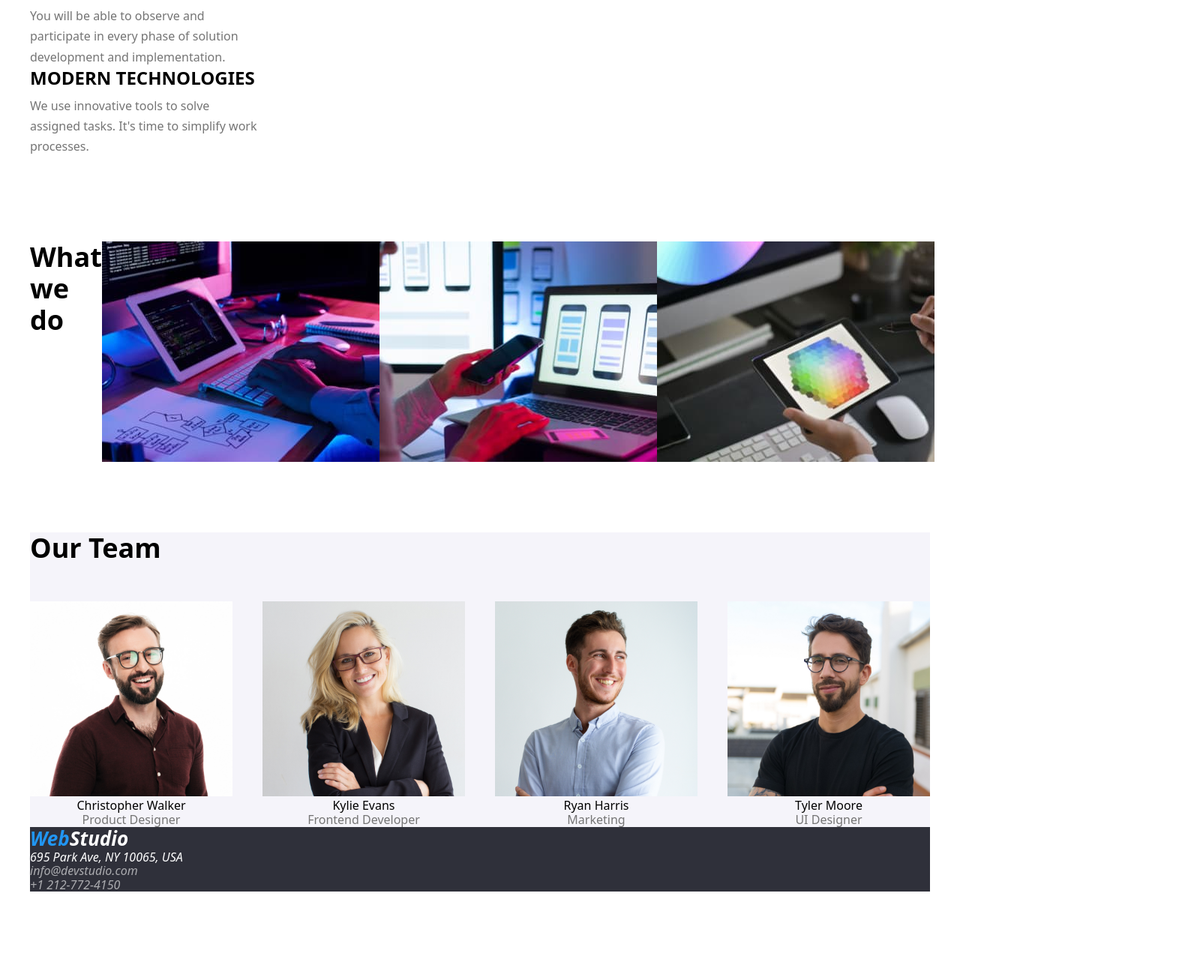
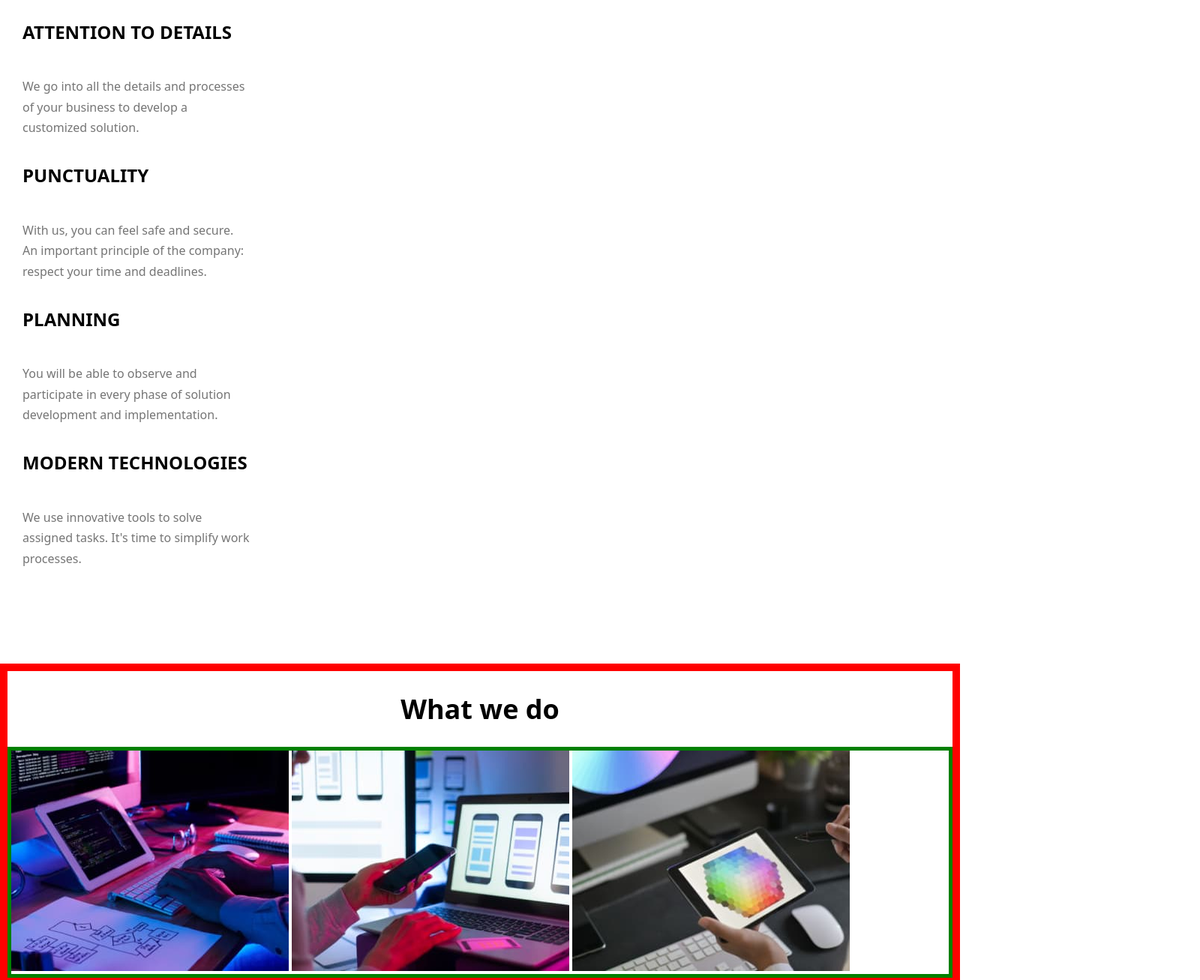
Before and after one commit to Teodora1998/goit-markup-hw-03, a plain HTML site: page index.html in a window 1280 px wide. Shown: the part 840-2147 px from the top of the page at 75% size, 1600 px wide, since content can reach past the window. Before the commit the page ends 2031 px from the top, so only its background shows below. Drawn offline with nearby package versions, Linux system fonts and the light colour scheme.

Commit message:
Tema 3 - partial

```diff
--- a/css/styles.css
+++ b/css/styles.css
@@ -25,8 +25,12 @@ ul {
 }
 
 .container {
-  max-width: 1200px;
+  max-width: 1600px;
   margin: 0 auto;
+}
+
+.section {
+  padding: 94px auto;
 }
 /*header styling */
 
@@ -40,7 +44,7 @@ ul {
   font-weight: 700;
   font-size: 26px;
   line-height: 1.19;
-  margin-right: 93px;
+  margin: 25px 93px 24px 215px;
 }
 
 .logo-highlight {
@@ -49,6 +53,7 @@ ul {
 
 .main-nav-item {
   display: inline-block;
+  margin: 32px 25px;
 }
 
 .main-nav-link {
@@ -67,6 +72,7 @@ ul {
 }
 .contact-list-item {
   display: inline-block;
+  margin: 32px 20px;
 }
 
 .contact-nav-link {
@@ -85,7 +91,8 @@ ul {
 .hero-section {
   background-color: #2f303a;
   color: #ffffff;
-  width: 1200px;
+  text-align: center;
+  width: 1600px;
   padding: 200px 0;
 }
 
@@ -93,7 +100,6 @@ ul {
   font-weight: 900;
   font-size: 44px;
   line-height: 1.36;
-  margin-bottom: 30px;
 }
 
 .main-sec-button {
@@ -115,11 +121,12 @@ ul {
 /* page section styling */
 
 .page-section {
-  display: inline;
+  display: flex;
   padding: 94px 30px;
 }
 
 .page-sec-subtitle {
+  display: inline-block;
   font-weight: 700;
   padding-bottom: 10px;
 }
@@ -131,17 +138,26 @@ ul {
 
 /* About section styling */
 .about-section {
-  width: 1200px;
+  display: flexbox;
   margin: 0 auto;
-  display: flex;
-  padding: 94px 0;
+  justify-content: space-between;
+  border: 10px solid red;
+}
+
+.about-images {
+  height: auto;
+  flex-basis: 1200px;
+  gap: 30px;
+  flex-grow: 0;
+  flex-shrink: 1;
+  border: 5px solid green;
 }
 
 .section-title {
   font-weight: 700;
   font-size: 36px;
   line-height: 1.16;
-  margin-bottom: 50px;
+  text-align: center;
 }
 
 /* team section styling */
@@ -229,11 +245,3 @@ ul {
   font-size: 16px;
   line-height: 1.87;
 }
-
-* {
-  margin-block-start: 0;
-  margin-block-end: 0;
-  margin-inline-start: 0;
-  margin-inline-end: 0;
-  padding-inline-start: 0;
-}
--- a/index.html
+++ b/index.html
@@ -34,15 +34,15 @@
   </div>
   <main>
     <div class="container">
-      <section class="hero-section">
-        <h1 class="hero-title">EFFECTIVE SOLUTIONS FOR YOUR BUSINESS</h1>
+      <section class="section hero-section">
+        <h1 class="hero-title">EFFECTIVE SOLUTIONS FOR</br> YOUR BUSINESS</h1>
         <button class="main-sec-button" type="button">Request our service</button>
       </section>
     </div>
     <div class="container">
-      <section class="page-section">
-        <ul class="unstyled-list">
-          <li>
+      <section class="section page-section">
+        <ul class="unstyled-list page-sec-list">
+          <li class="page-list-item">
             <h2 class="page-sec-subtitle">ATTENTION TO DETAILS</h2>
             <p class="page-sec-text">
               We go into all the details and processes<br />
@@ -50,7 +50,7 @@
               customized solution.
             </p>
           </li>
-          <li>
+          <li class="page-list-item">
             <h2 class="page-sec-subtitle">PUNCTUALITY</h2>
             <p class="page-sec-text">
               With us, you can feel safe and secure.<br />
@@ -58,7 +58,7 @@
               respect your time and deadlines.
             </p>
           </li>
-          <li>
+          <li class="page-list-item">
             <h2 class="page-sec-subtitle">PLANNING</h2>
             <p class="page-sec-text">
               You will be able to observe and<br />
@@ -66,7 +66,7 @@
               development and implementation.
             </p>
           </li>
-          <li>
+          <li class="page-list-item">
             <h2 class="page-sec-subtitle">MODERN TECHNOLOGIES</h2>
             <p class="page-sec-text">
               We use innovative tools to solve<br />
@@ -78,17 +78,19 @@
       </section>
     </div>
     <div class="container">
-      <section class="about-section">
+      <section class="section about-section">
         <h2 class="section-title">What we do</h2>
-        <img src="images/img01.jpg" alt="Typing code" width="370" />
-        <img src="images/img02.jpg" alt="Designing mobile app" width="370" />
-        <img src="images/img03.jpg" alt="Color palette" width="370" />
+        <div class="about-images">
+          <img src="images/img01.jpg" alt="Typing code" width="370" />
+          <img src="images/img02.jpg" alt="Designing mobile app" width="370" />
+          <img src="images/img03.jpg" alt="Color palette" width="370" />
+        </div>
       </section>
     </div>
 
     </div>
     <div class="container">
-      <section class="team-sec">
+      <section class="section team-sec">
         <h2 class="section-title">Our Team</h2>
         <ul class="unstyled-list team-list">
           <li class="team-list-item">
```
